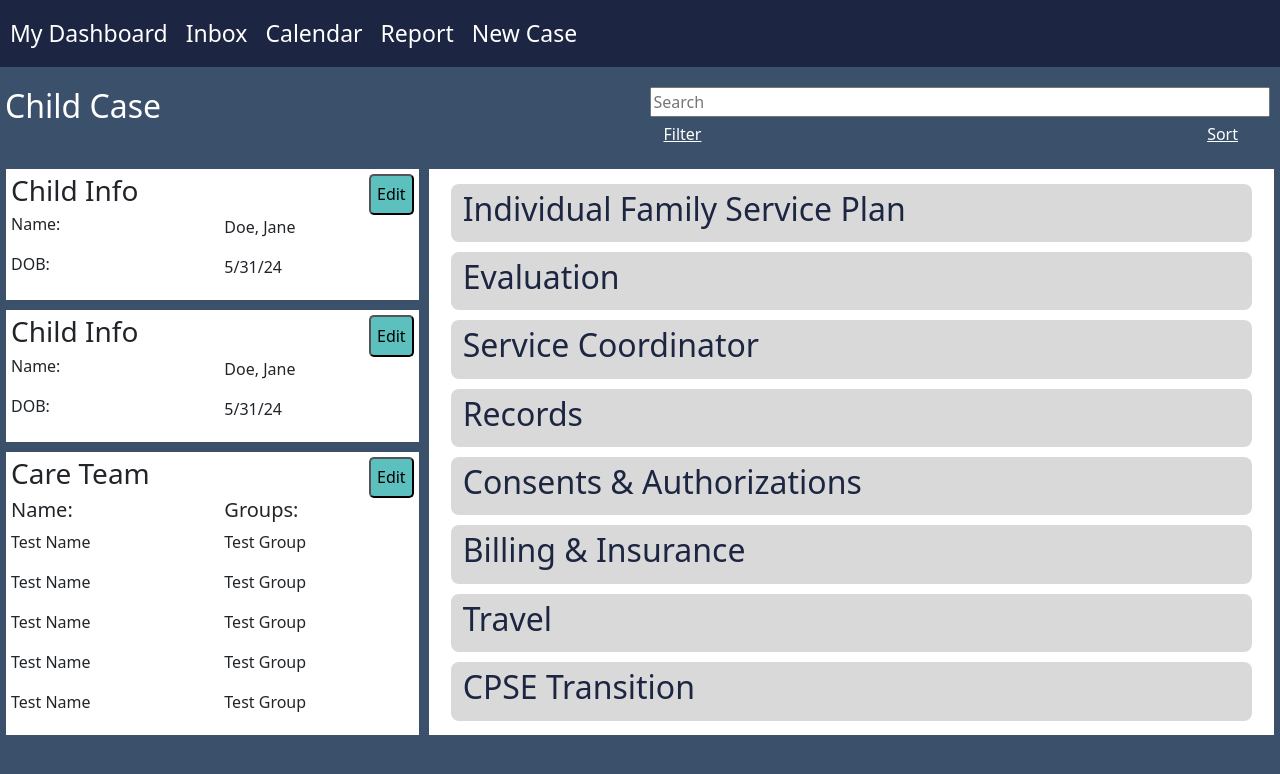
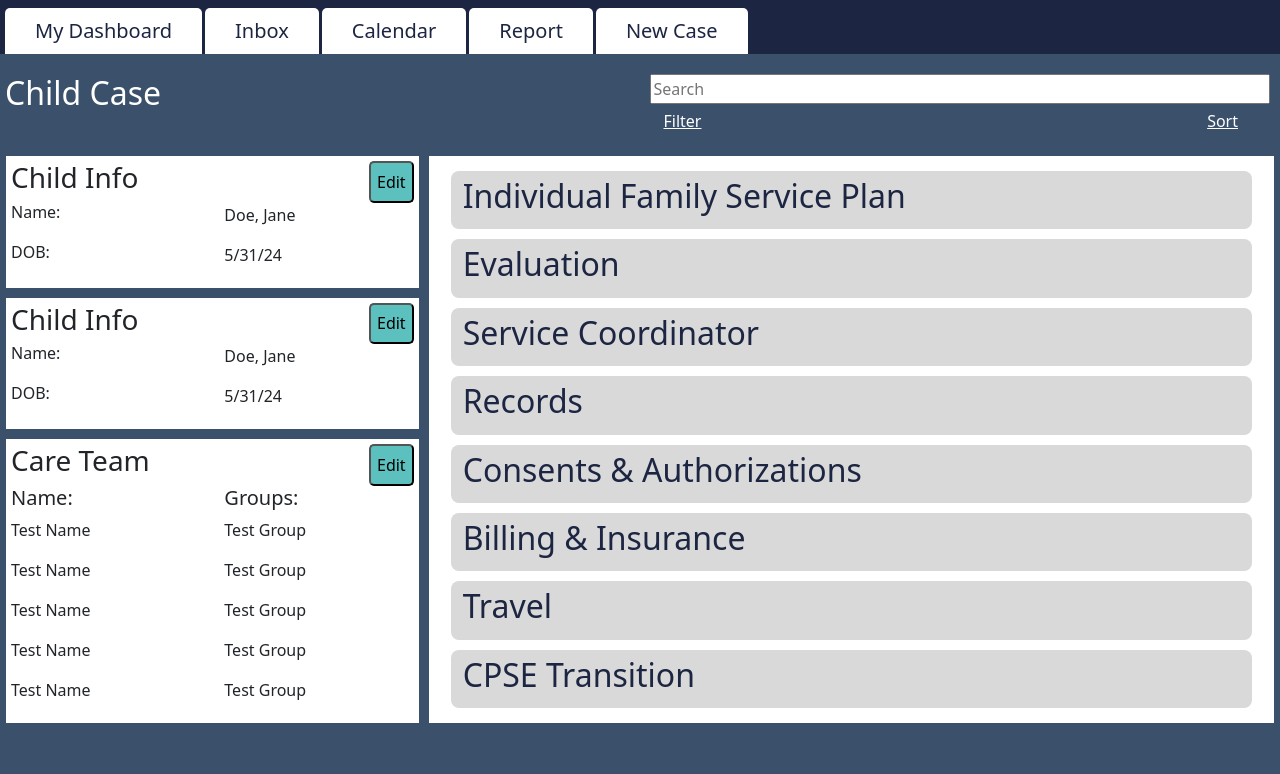
Before and after one commit to mrbrightside75/capstone-code, a plain HTML site: page sc-case.html in a window 1280 px wide. Drawn offline with nearby package versions, Linux system fonts and the light colour scheme.

Commit message:
nav and sc-case css changes

```diff
--- a/navbar.css
+++ b/navbar.css
@@ -9,16 +9,20 @@
     height: 50px;
 }
 .navbar {
+    padding-left: 5px;
+    padding-bottom: 0px;
     background-color: var(--cloudBurst) !important;
     .navbar-nav {
         margin-right: auto;
     }
 }
+
 nav {
     font-size: 23px;
     a {
-        color: white !important;
+        color: var(--cloudBurst) !important;
         padding-left: 10px !important;
+        font-size: 20px !important;
     }
     .navbar-toggler,
     .navbar-toggler-icon-bg {
@@ -29,3 +33,11 @@ nav {
         background-color: var(--fiord) !important;
     }
 }
+a.nav-link {
+    background-color: white;
+    margin-right: 3px;
+    border-top-left-radius: 5px;
+    border-top-right-radius: 5px;
+    padding-left: 30px !important;
+    padding-right: 30px !important;
+}
--- a/sc-case.css
+++ b/sc-case.css
@@ -52,7 +52,7 @@ header {
     padding-top: 5px;
 }
 .caseMenuItem {
-    color: #1c2541;
+    color: var(--cloudBurst);
     background-color: #d9d9d9;
     margin: 10px 10px 5px 10px;
     border-radius: 8px;
```
